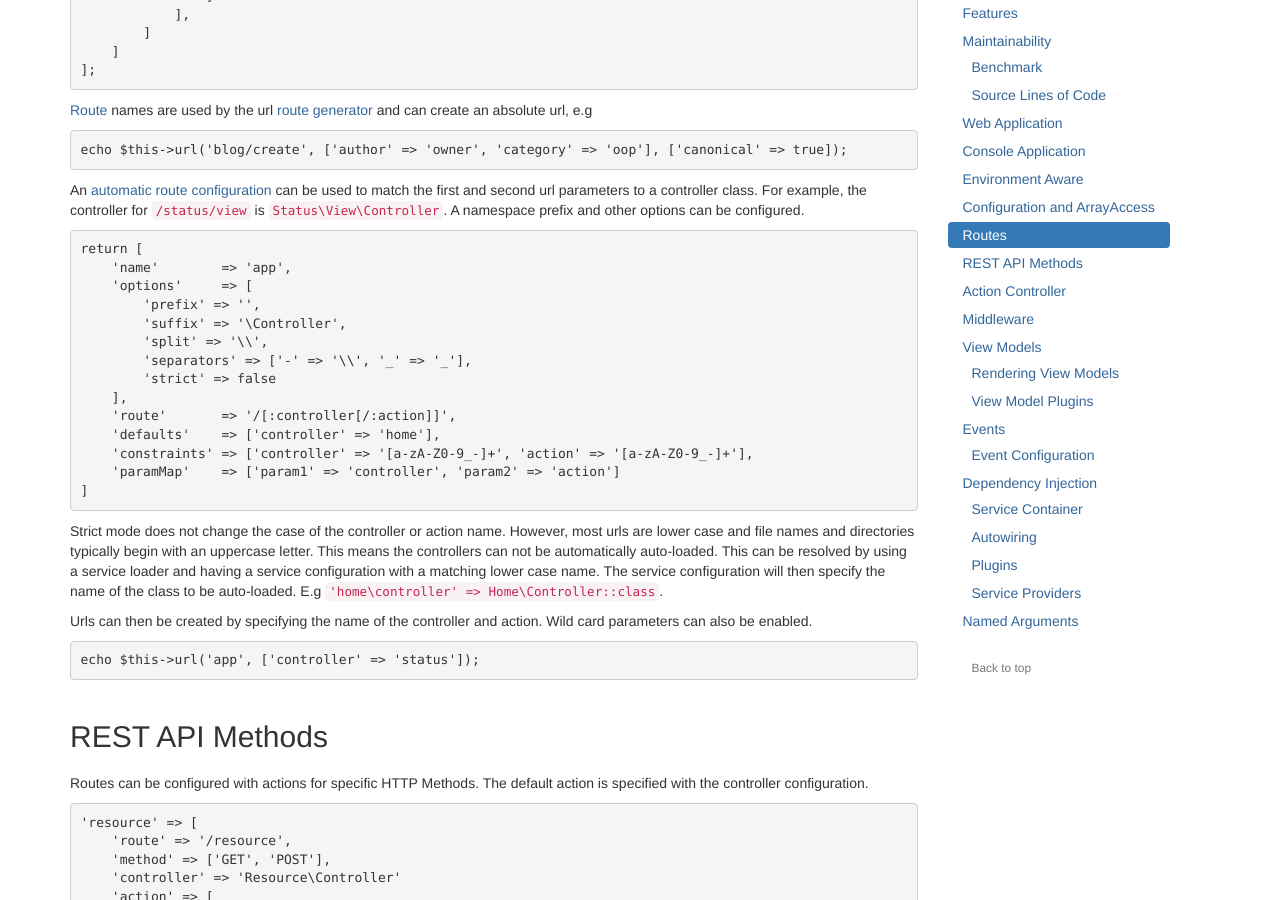
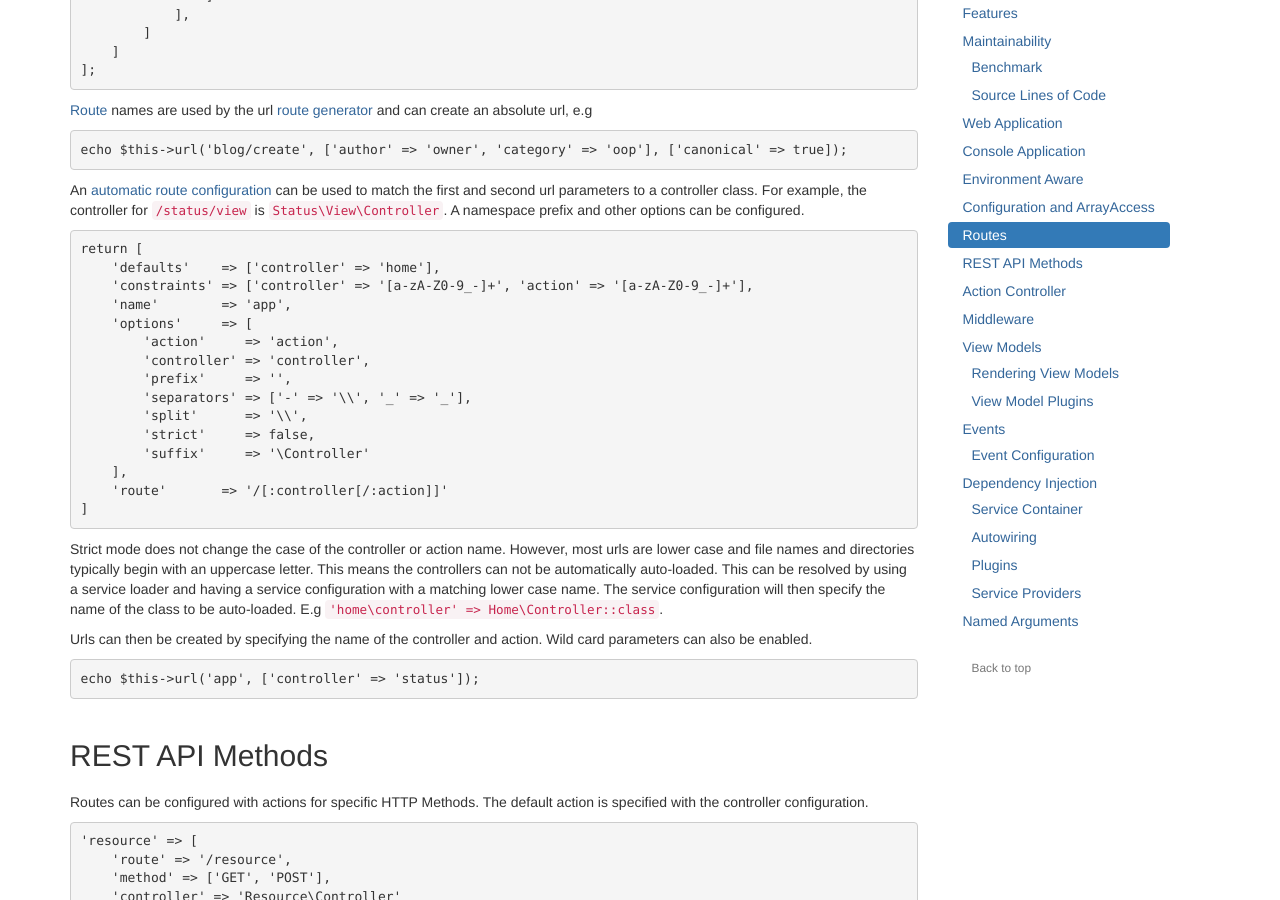
Before and after one commit to mvc5/mvc5.github.io, a Jekyll site: the page built from overview/index.md, in a window 1280 px wide and 900 px high, scrolled down 5719 px. Built offline with Jekyll 4.4.1, drawn with Linux system fonts in a browser that asks for light colours; nearby versions of some CDN libraries.

Commit message:
configurable action and controller param names

````diff
--- a/overview/routes.md
+++ b/overview/routes.md
@@ -59,20 +59,22 @@ An [automatic route configuration](https://github.com/mvc5/mvc5/tree/master/conf
 
 ```php
 return [
+    'defaults'    => ['controller' => 'home'],
+    'constraints' => ['controller' => '[a-zA-Z0-9_-]+', 'action' => '[a-zA-Z0-9_-]+'],
     'name'        => 'app',
     'options'     => [
-        'prefix' => '',
-        'suffix' => '\Controller',
-        'split' => '\\',
+        'action'     => 'action',
+        'controller' => 'controller',
+        'prefix'     => '',
         'separators' => ['-' => '\\', '_' => '_'],
-        'strict' => false
+        'split'      => '\\',
+        'strict'     => false,
+        'suffix'     => '\Controller'
     ],
-    'route'       => '/[:controller[/:action]]',
-    'defaults'    => ['controller' => 'home'],
-    'constraints' => ['controller' => '[a-zA-Z0-9_-]+', 'action' => '[a-zA-Z0-9_-]+'],
-    'paramMap'    => ['param1' => 'controller', 'param2' => 'action']
+    'route'       => '/[:controller[/:action]]'
 ]
 ```
+
 Strict mode does not change the case of the controller or action name. However, most urls are lower case and file names and directories typically begin with an uppercase letter. This means the controllers can not be automatically auto-loaded. This can be resolved by using a service loader and having a service configuration with a matching lower case name. The service configuration will then specify the name of the class to be auto-loaded. E.g <code>'home\controller' => Home\Controller::class</code>.
 
 Urls can then be created by specifying the name of the controller and action. Wild card parameters can also be enabled.
````
